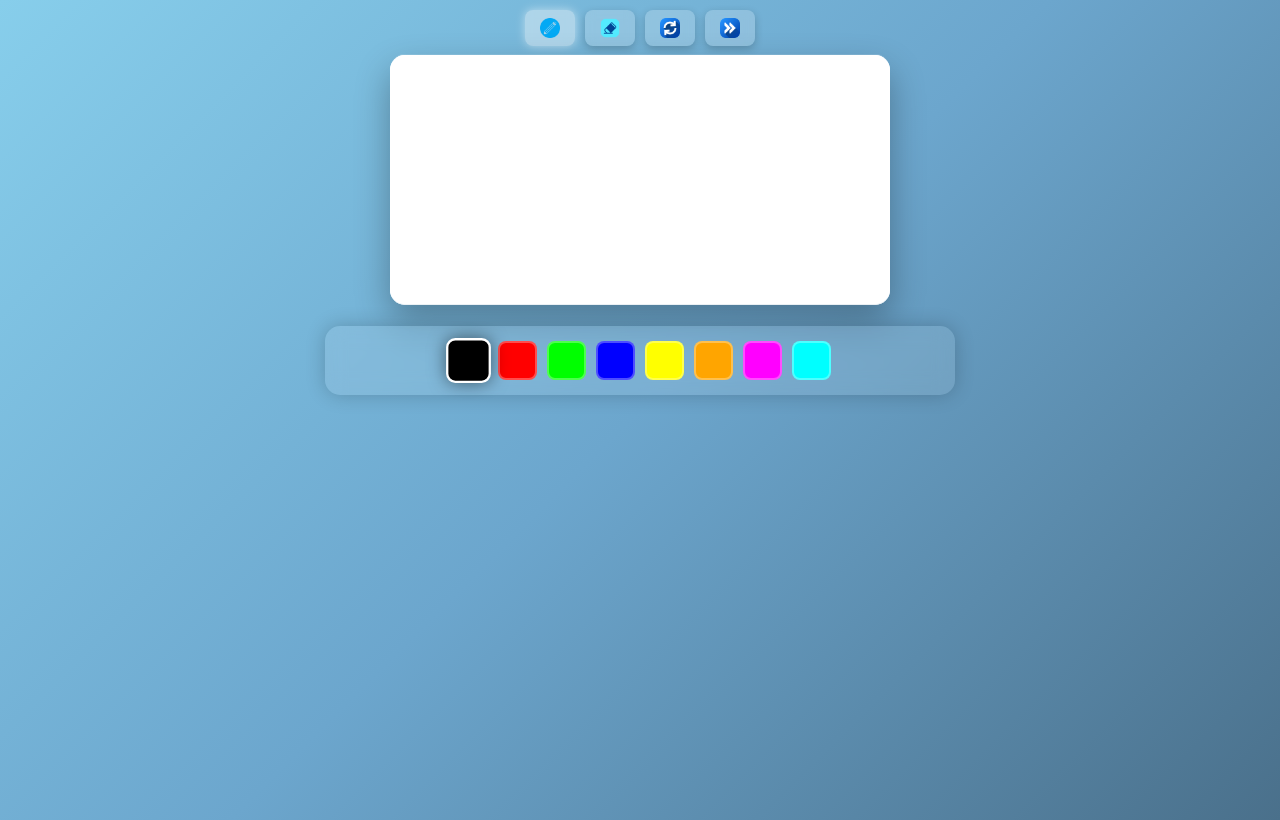
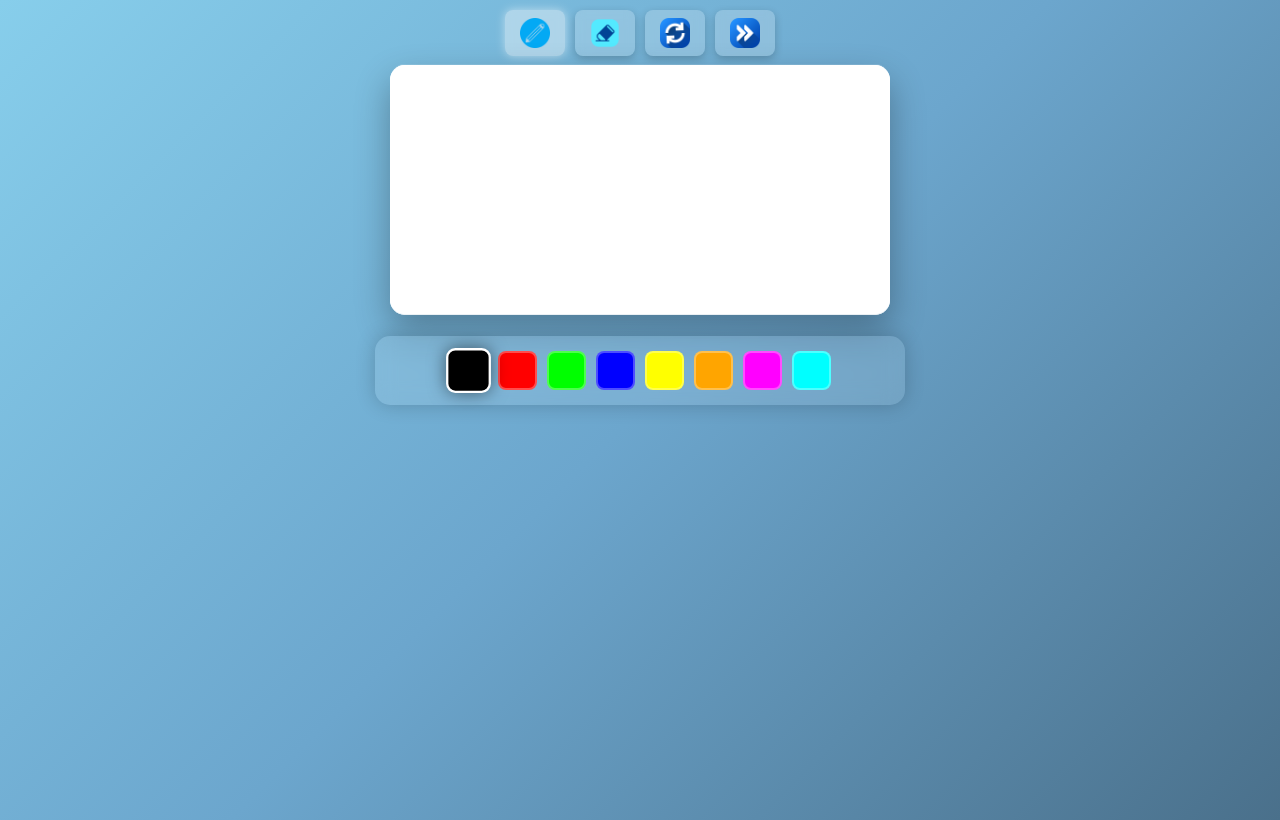
Before and after one commit to Randiard/randi, a plain HTML site: page index.html in a window 1280 px wide. Drawn offline with Linux system fonts and the light colour scheme.

Commit message:
index.html

```diff
--- a/index.html
+++ b/index.html
@@ -62,8 +62,8 @@
         }
 
         .tool-icon {
-            width: 20px;
-            height: 20px;
+            width: 30px;
+            height: 30px;
             background-size: contain;
             background-repeat: no-repeat;
             background-position: center;
@@ -99,8 +99,8 @@
             backdrop-filter: blur(10px);
             border-radius: 15px;
             box-shadow: 0 0 20px rgba(0,0,0,0.2);
-            width: 90%;
-            max-width: 600px;
+            width: 80%;
+            max-width: 500px;
         }
 
         .color-box {
```
